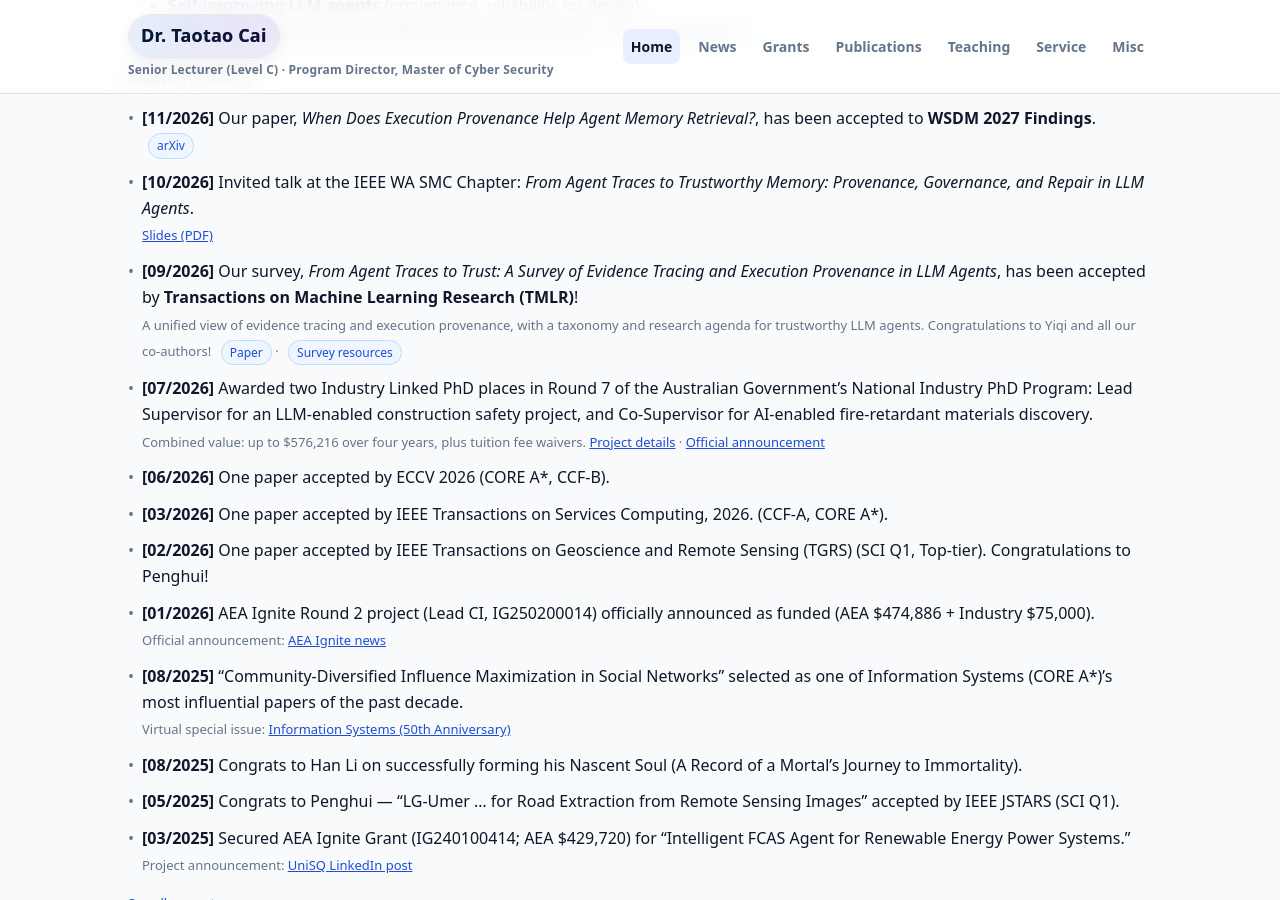
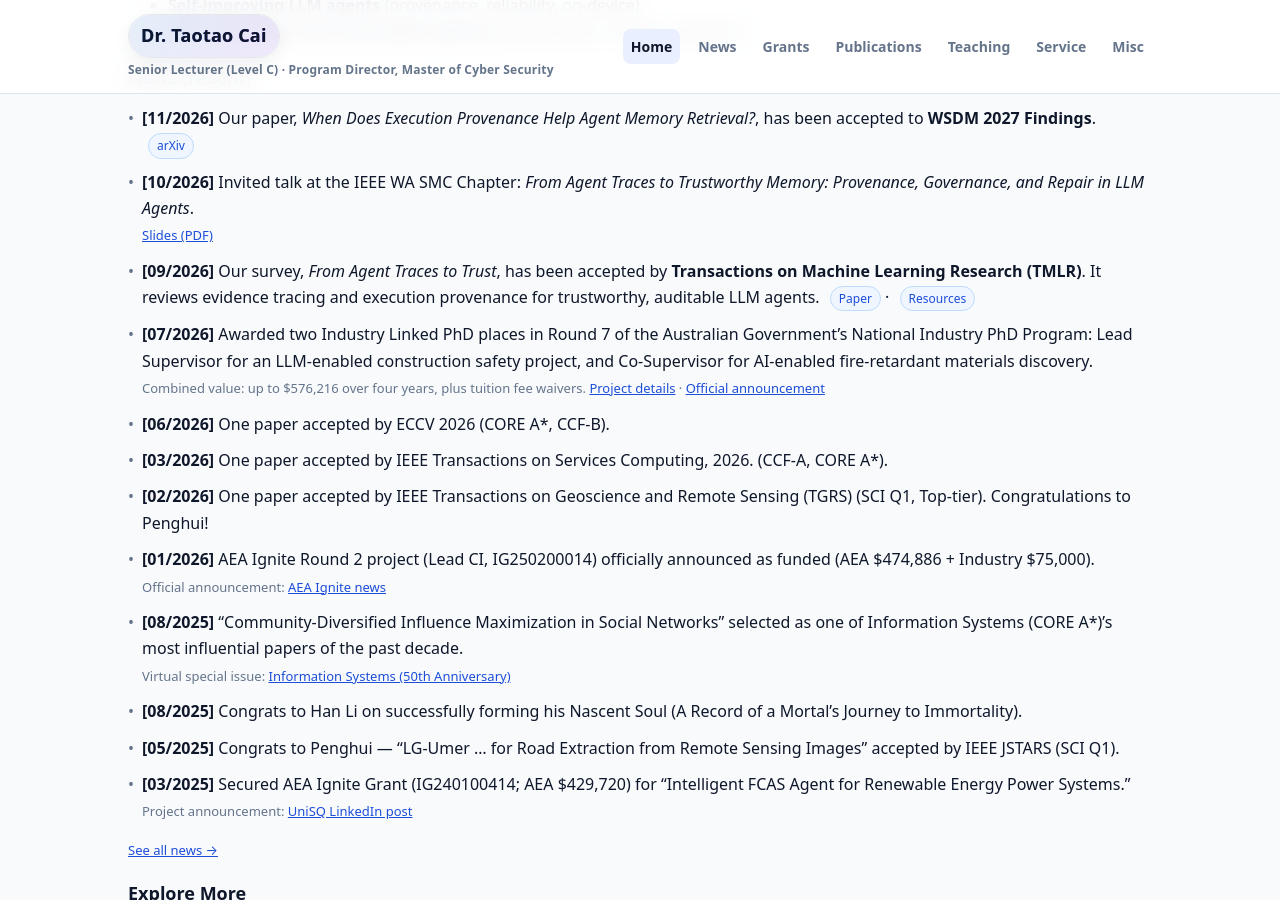
Before and after one commit to Taotao1992/Taotao1992.github.io, a Jekyll site: the page built from index.md, in a window 1280 px wide and 900 px high, scrolled down 976 px. Built offline with Jekyll 4.4.1, drawn with Linux system fonts in a browser that asks for light colours.

Commit message:
Shorten TMLR survey news
Use a brief acceptance announcement and one sentence on the survey's focus on both pages, and remove the congratulations.

```diff
--- a/index.md
+++ b/index.md
@@ -55,9 +55,7 @@ He commenced his fully funded PhD in Computer Science at The University of Weste
   <li><strong>[10/2026]</strong> Invited talk at the IEEE WA SMC Chapter: <em>From Agent Traces to Trustworthy Memory: Provenance, Governance, and Repair in LLM Agents</em>.<br/>
     <span class="small"><a href="/assets/slides/ieee-wa-smc-2026-invited-talk.pdf" download>Slides (PDF)</a></span>
   </li>
-  <li><strong>[09/2026]</strong> Our survey, <em>From Agent Traces to Trust: A Survey of Evidence Tracing and Execution Provenance in LLM Agents</em>, has been accepted by <strong>Transactions on Machine Learning Research (TMLR)</strong>!<br/>
-    <span class="small">A unified view of evidence tracing and execution provenance, with a taxonomy and research agenda for trustworthy LLM agents. Congratulations to Yiqi and all our co-authors! <a class="inline-link" href="https://arxiv.org/abs/2606.04990">Paper</a> · <a class="inline-link" href="https://github.com/xiaoqi-7/Agent-Tracing-Survey">Survey resources</a></span>
-  </li>
+  <li><strong>[09/2026]</strong> Our survey, <em>From Agent Traces to Trust</em>, has been accepted by <strong>Transactions on Machine Learning Research (TMLR)</strong>. It reviews evidence tracing and execution provenance for trustworthy, auditable LLM agents. <a class="inline-link" href="https://arxiv.org/abs/2606.04990">Paper</a> · <a class="inline-link" href="https://github.com/xiaoqi-7/Agent-Tracing-Survey">Resources</a></li>
   <li><strong>[07/2026]</strong> Awarded two Industry Linked PhD places in Round 7 of the Australian Government’s National Industry PhD Program: Lead Supervisor for an LLM-enabled construction safety project, and Co-Supervisor for AI-enabled fire-retardant materials discovery.<br/>
     <span class="small">Combined value: up to $576,216 over four years, plus tuition fee waivers. <a href="/grants-projects/">Project details</a> · <a href="https://www.education.gov.au/national-industry-phd-program/announcements/national-industry-phd-program-round-7-outcomes-announced">Official announcement</a></span>
   </li>
```
Also changed, not shown: news.md (+1 -1 lines).
